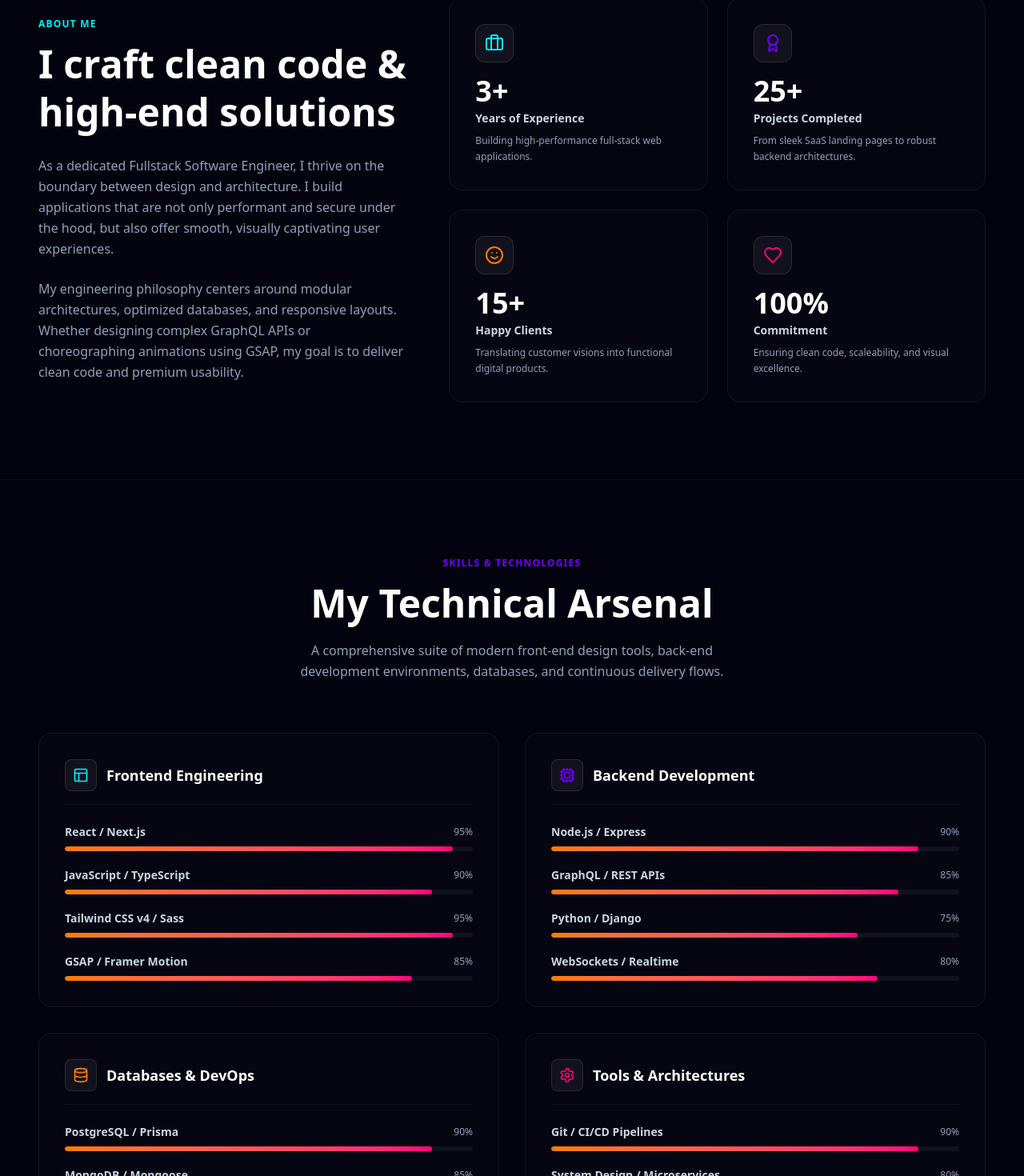
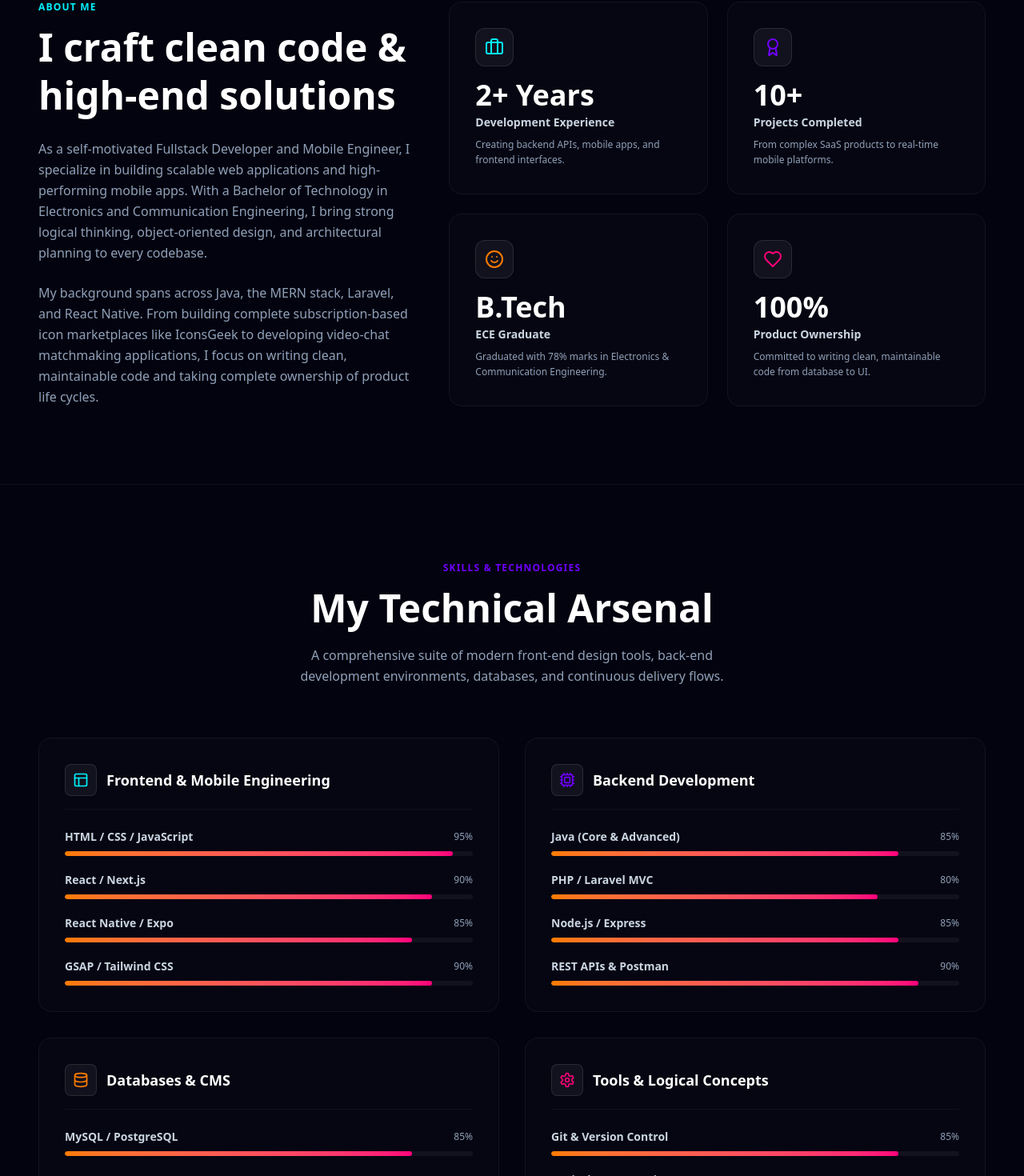
Before and after one commit to abu-saied-mondal/nextjs-portfolio, a Next.js app: page / in a window 1280 px wide. Shown: the part 836-2306 px from the top of the page at 80% size. Built offline with nearby package versions, Linux system fonts and the light colour scheme.

Commit message:
update portfolio content with CV and cover letter details

```diff
--- a/src/app/components/About.js
+++ b/src/app/components/About.js
@@ -41,27 +41,27 @@ export default function About() {
   const stats = [
     {
       icon: <Briefcase className="w-6 h-6 text-[#00f2fe]" />,
-      value: "3+",
-      label: "Years of Experience",
-      desc: "Building high-performance full-stack web applications.",
+      value: "2+ Years",
+      label: "Development Experience",
+      desc: "Creating backend APIs, mobile apps, and frontend interfaces.",
     },
     {
       icon: <Award className="w-6 h-6 text-[#7000ff]" />,
-      value: "25+",
+      value: "10+",
       label: "Projects Completed",
-      desc: "From sleek SaaS landing pages to robust backend architectures.",
+      desc: "From complex SaaS products to real-time mobile platforms.",
     },
     {
       icon: <Smile className="w-6 h-6 text-[#ff7b00]" />,
-      value: "15+",
-      label: "Happy Clients",
-      desc: "Translating customer visions into functional digital products.",
+      value: "B.Tech",
+      label: "ECE Graduate",
+      desc: "Graduated with 78% marks in Electronics & Communication Engineering.",
     },
     {
       icon: <Heart className="w-6 h-6 text-[#ff007b]" />,
       value: "100%",
-      label: "Commitment",
-      desc: "Ensuring clean code, scaleability, and visual excellence.",
+      label: "Product Ownership",
+      desc: "Committed to writing clean, maintainable code from database to UI.",
     },
   ];
 
@@ -81,10 +81,10 @@ export default function About() {
             I craft clean code & high-end solutions
           </h2>
           <p className="text-slate-400 font-light leading-relaxed mb-6">
-            As a dedicated Fullstack Software Engineer, I thrive on the boundary between design and architecture. I build applications that are not only performant and secure under the hood, but also offer smooth, visually captivating user experiences.
+            As a self-motivated Fullstack Developer and Mobile Engineer, I specialize in building scalable web applications and high-performing mobile apps. With a Bachelor of Technology in Electronics and Communication Engineering, I bring strong logical thinking, object-oriented design, and architectural planning to every codebase.
           </p>
           <p className="text-slate-400 font-light leading-relaxed">
-            My engineering philosophy centers around modular architectures, optimized databases, and responsive layouts. Whether designing complex GraphQL APIs or choreographing animations using GSAP, my goal is to deliver clean code and premium usability.
+            My background spans across Java, the MERN stack, Laravel, and React Native. From building complete subscription-based icon marketplaces like IconsGeek to developing video-chat matchmaking applications, I focus on writing clean, maintainable code and taking complete ownership of product life cycles.
           </p>
         </div>
 
--- a/src/app/components/Contact.js
+++ b/src/app/components/Contact.js
@@ -45,8 +45,8 @@ export default function Contact() {
     {
       icon: <Mail className="w-5 h-5 text-[#00f2fe]" />,
       label: "Email Me",
-      value: "abu.saied.mondal@gmail.com",
-      href: "mailto:abu.saied.mondal@gmail.com"
+      value: "abumondal990@gmail.com",
+      href: "mailto:abumondal990@gmail.com"
     },
     {
       icon: <Github className="w-5 h-5 text-[#7000ff]" />,
@@ -57,13 +57,13 @@ export default function Contact() {
     {
       icon: <Linkedin className="w-5 h-5 text-[#ff7b00]" />,
       label: "LinkedIn Connect",
-      value: "linkedin.com/in/abu-saied-mondal",
-      href: "https://linkedin.com/in/abu-saied-mondal"
+      value: "linkedin.com/in/abusaied990",
+      href: "https://www.linkedin.com/in/abusaied990/"
     },
     {
       icon: <MapPin className="w-5 h-5 text-[#ff007b]" />,
       label: "Location",
-      value: "Kolkata, India",
+      value: "Kolkata, West Bengal",
       href: "#"
     }
   ];
--- a/src/app/components/Experience.js
+++ b/src/app/components/Experience.js
@@ -54,36 +54,36 @@ export default function Experience() {
 
   const history = [
     {
-      role: "Lead Full-Stack Engineer",
-      company: "SaaS Analytics Co.",
-      period: "2024 - Present",
-      desc: "Architected multi-tenant cloud analytical dashboard handling millions of metric payloads daily. Led a engineering team of 4 to refactor the legacy frontend into Next.js, achieving a 45% increase in Core Web Vitals score.",
+      role: "Software Developer",
+      company: "Ascinate Technology",
+      period: "Aug 2024 - Present",
+      desc: "Developing and maintaining scalable full-stack applications. Focused on API architecture, secure database connections, payment checkouts, and real-time messaging services.",
       bullets: [
-        "Established serverless GraphQL endpoints on AWS Lambda.",
-        "Refactored relational database indexes for complex reporting queries.",
-        "Built responsive dashboards utilizing real-time SVG charting engines."
+        "Built full-stack applications utilizing Next.js on the frontend and Laravel RESTful APIs on the backend.",
+        "Implemented secure payment integrations with Stripe, dynamic admin panels, and role-based access controls.",
+        "Created real-time communication modules, custom API systems, and focused heavily on server performance optimizations."
       ]
     },
     {
-      role: "Senior Full-Stack Developer",
-      company: "Apex Studio Agency",
-      period: "2022 - 2024",
-      desc: "Delivered customized high-end web applications for clients across FinTech, HealthTech, and E-Commerce sectors. Specialized in building pixel-perfect responsive layouts and high-performance interactive pages.",
+      role: "Software Developer Intern",
+      company: "Assoft Technology",
+      period: "5 Months",
+      desc: "Assisted in building custom full-stack features, maintaining web applications, and writing clean, structured code.",
       bullets: [
-        "Implemented Stripe subscription systems with localized tax automation.",
-        "Created animation systems with GSAP and WebGL, reducing interface jank.",
-        "Collaborated with design teams to define consistent component libraries."
+        "Supported API development and backend routing integrations.",
+        "Assisted in database management (MySQL) and frontend responsiveness.",
+        "Participated in agile code reviews and team collaboration."
       ]
     },
     {
-      role: "Full-Stack Developer",
-      company: "LaunchPad Tech Startup",
-      period: "2020 - 2022",
-      desc: "Developed and maintained user-facing features for a popular B2B SaaS platform. Authored automated test scripts and managed continuous integration pipelines.",
+      role: "Full Stack Development Trainee",
+      company: "QSpiders Kolkata",
+      period: "Feb 2023 - Jan 2024",
+      desc: "Completed intensive, structured training in Java and MERN stack development. Established robust object-oriented programming skills and logical problem-solving methods.",
       bullets: [
-        "Integrated third-party auth services (Auth0, OAuth2) securely.",
-        "Configured Redis cache layers to decrease page response latency by 300ms.",
-        "Wrote comprehensive unit and integration tests using Jest and Cypress."
+        "Mastered Core & Advanced Java programming, MERN stack, and DBMS foundations.",
+        "Solved logical programming problems and built data structures and algorithm foundations.",
+        "Developed full-stack practice applications, connected custom APIs, and utilized Git and Postman."
       ]
     }
   ];
--- a/src/app/components/Footer.js
+++ b/src/app/components/Footer.js
@@ -7,9 +7,9 @@ export default function Footer() {
 
   const socialLinks = [
     { icon: <Github className="w-4 h-4" />, href: "https://github.com/abu-saied-mondal", label: "GitHub" },
-    { icon: <Linkedin className="w-4 h-4" />, href: "https://linkedin.com/in/abu-saied-mondal", label: "LinkedIn" },
+    { icon: <Linkedin className="w-4 h-4" />, href: "https://www.linkedin.com/in/abusaied990/", label: "LinkedIn" },
     { icon: <Twitter className="w-4 h-4" />, href: "https://twitter.com", label: "Twitter" },
-    { icon: <Mail className="w-4 h-4" />, href: "mailto:abu.saied.mondal@gmail.com", label: "Email" }
+    { icon: <Mail className="w-4 h-4" />, href: "mailto:abumondal990@gmail.com", label: "Email" }
   ];
 
   return (
--- a/src/app/components/Hero.js
+++ b/src/app/components/Hero.js
@@ -75,7 +75,7 @@ export default function Hero() {
     return () => ctx.revert();
   }, []);
 
-  const techStack = ["Next.js", "React", "Node.js", "GraphQL", "PostgreSQL", "AWS", "GSAP"];
+  const techStack = ["Next.js", "React Native", "Laravel", "Node.js", "Java", "MySQL", "MongoDB", "GSAP"];
 
   return (
     <section
@@ -109,7 +109,7 @@ export default function Hero() {
           ref={subtitleRef}
           className="text-xl md:text-3xl font-medium text-slate-300 mb-6 flex items-center gap-2"
         >
-          <Code className="w-6 h-6 text-[#7000ff]" /> Fullstack Software Engineer & Creative Developer
+          <Code className="w-6 h-6 text-[#7000ff]" /> Fullstack Developer & Mobile Engineer
         </h2>
 
         {/* Pitch Statement */}
@@ -117,7 +117,7 @@ export default function Hero() {
           ref={textRef}
           className="text-base md:text-xl text-slate-400 max-w-2xl mb-10 leading-relaxed font-light"
         >
-          I design and develop high-performance web applications with robust architectures and buttery smooth user interfaces. Specialist in performance optimization, interactive typography, and clean layouts.
+          I design and develop high-performance web & mobile applications with robust backend APIs and buttery smooth interfaces. Specialist in mobile performance optimization, API architecture, and clean code.
         </p>
 
         {/* Call to Actions */}
--- a/src/app/components/Projects.js
+++ b/src/app/components/Projects.js
@@ -38,28 +38,28 @@ export default function Projects() {
 
   const projects = [
     {
-      title: "Hyperion SaaS Analytics Dashboard",
-      desc: "A premium analytical dashboard featuring real-time financial tracking, customizable telemetry grids, and automated metric forecasts. Optimized for lightning-fast loads and data density.",
-      tech: ["Next.js", "Tailwind CSS", "Recharts", "Node.js", "PostgreSQL"],
+      title: "IconsGeek",
+      desc: "A subscription-based icon platform with dynamic SVG rendering, real-time customization, dynamic downloads (PNG/JPG), and Stripe checkout payments. Independently developed and deployed.",
+      tech: ["Next.js", "Laravel", "MySQL", "Stripe API", "REST APIs"],
       image: "/dashboard_mockup.png",
-      demoLink: "#",
-      gitLink: "https://github.com",
+      demoLink: "https://www.iconsgeek.com/",
+      gitLink: "https://github.com/abu-saied-mondal",
     },
     {
-      title: "Veloce E-Commerce Platform",
-      desc: "A high-fidelity storefront featuring localized multi-currency support, seamless instant checkout via Stripe, static generation for SEO optimization, and a neat administrative panel.",
-      tech: ["React", "GraphQL", "Stripe API", "Node.js", "MongoDB"],
-      image: "/ecommerce_mockup.png",
+      title: "SnapHive - Photo Sharing App",
+      desc: "A full-stack mobile social application allowing users to share public/private media hives, chat, apply filters, send email invites, and generate AI-based images using Firebase storage.",
+      tech: ["React Native CLI", "Node.js", "Express", "Firebase", "AI APIs"],
+      image: "/workspace_mockup.png",
       demoLink: "#",
-      gitLink: "https://github.com",
+      gitLink: "https://github.com/abu-saied-mondal",
     },
     {
-      title: "Aether Cloud Orchestration Hub",
-      desc: "An orchestration workspace dashboard that helps developers manage Docker containers, view real-time log aggregates, and oversee multi-region AWS cloud nodes from a single clean viewport.",
-      tech: ["Next.js", "TypeScript", "Go", "Docker", "AWS SDK"],
-      image: "/workspace_mockup.png",
-      demoLink: "#",
-      gitLink: "https://github.com",
+      title: "Louis - Video Dating App",
+      desc: "A Tinder-style matchmaking platform featuring video profile previews, swipe gesture interactions, and real-time messaging via Socket.IO. Optimized video rendering and load times.",
+      tech: ["React Native Expo", "Node.js", "Socket.IO", "MongoDB", "Video Rendering"],
+      image: "/ecommerce_mockup.png",
+      demoLink: "https://apps.apple.com/in/app/louis-dating/id6472041327",
+      gitLink: "https://github.com/abu-saied-mondal",
     },
   ];
 
--- a/src/app/components/Skills.js
+++ b/src/app/components/Skills.js
@@ -56,42 +56,42 @@ export default function Skills() {
 
   const skillsData = [
     {
-      title: "Frontend Engineering",
+      title: "Frontend & Mobile Engineering",
       icon: <Layout className="w-5 h-5 text-[#00f2fe]" />,
       skills: [
-        { name: "React / Next.js", level: "95%" },
-        { name: "JavaScript / TypeScript", level: "90%" },
-        { name: "Tailwind CSS v4 / Sass", level: "95%" },
-        { name: "GSAP / Framer Motion", level: "85%" },
+        { name: "HTML / CSS / JavaScript", level: "95%" },
+        { name: "React / Next.js", level: "90%" },
+        { name: "React Native / Expo", level: "85%" },
+        { name: "GSAP / Tailwind CSS", level: "90%" },
       ],
     },
     {
       title: "Backend Development",
       icon: <Cpu className="w-5 h-5 text-[#7000ff]" />,
       skills: [
-        { name: "Node.js / Express", level: "90%" },
-        { name: "GraphQL / REST APIs", level: "85%" },
-        { name: "Python / Django", level: "75%" },
-        { name: "WebSockets / Realtime", level: "80%" },
+        { name: "Java (Core & Advanced)", level: "85%" },
+        { name: "PHP / Laravel MVC", level: "80%" },
+        { name: "Node.js / Express", level: "85%" },
+        { name: "REST APIs & Postman", level: "90%" },
       ],
     },
     {
-      title: "Databases & DevOps",
+      title: "Databases & CMS",
       icon: <Database className="w-5 h-5 text-[#ff7b00]" />,
       skills: [
-        { name: "PostgreSQL / Prisma", level: "90%" },
-        { name: "MongoDB / Mongoose", level: "85%" },
-        { name: "Docker / Containerization", level: "75%" },
-        { name: "AWS (S3, EC2, Lambda)", level: "80%" },
+        { name: "MySQL / PostgreSQL", level: "85%" },
+        { name: "MongoDB", level: "80%" },
+        { name: "Strapi (Headless CMS)", level: "75%" },
+        { name: "JSON & Promises", level: "90%" },
       ],
     },
     {
-      title: "Tools & Architectures",
+      title: "Tools & Logical Concepts",
       icon: <Settings className="w-5 h-5 text-[#ff007b]" />,
       skills: [
-        { name: "Git / CI/CD Pipelines", level: "90%" },
-        { name: "System Design / Microservices", level: "80%" },
-        { name: "Jest / Cypress (Testing)", level: "75%" },
+        { name: "Git & Version Control", level: "85%" },
+        { name: "Logical Programming & DSA", level: "80%" },
+        { name: "Database Management (DBMS)", level: "80%" },
         { name: "Performance Optimization", level: "85%" },
       ],
     },
```
